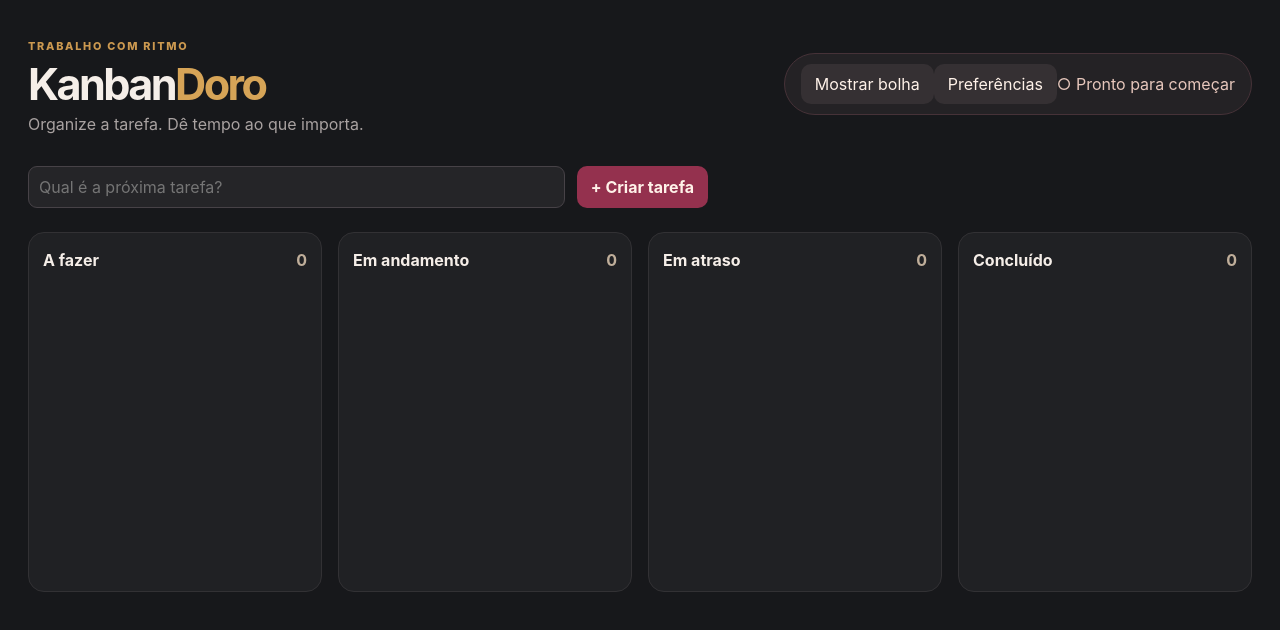
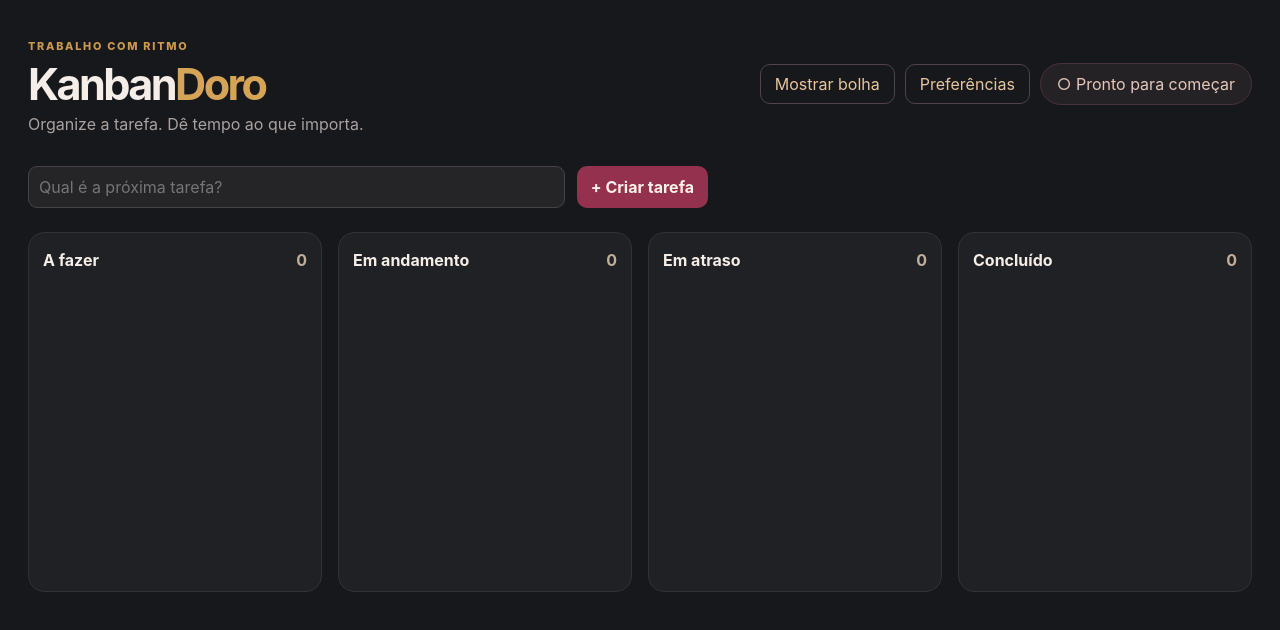
Before and after one commit to JanGustavo/KanbanDoro, a React (Vite) app: page / in a window 1280 px wide. Shown: the top 630 px of the page. Built offline with nearby package versions, Linux system fonts and the light colour scheme.

Commit message:
fix: separa botões de ação do pill de status no header

```diff
--- a/src/main.tsx
+++ b/src/main.tsx
@@ -162,7 +162,13 @@ function App() {
   if (!ready) return <main>Carregando KanbanDoro…</main>;
 
   return <main className="shell">
-    <header><div><span className="eyebrow">TRABALHO COM RITMO</span><h1>Kanban<span>Doro</span></h1><p>Organize a tarefa. Dê tempo ao que importa.</p></div><div className="status"><button onClick={() => chrome.runtime.sendMessage({ type: 'SHOW_TIMER' })}>Mostrar bolha</button><button onClick={() => setShowSettings(true)}>Preferências</button>{active ? '● Ciclo ativo' : '○ Pronto para começar'}</div></header>
+    <header><div><span className="eyebrow">TRABALHO COM RITMO</span><h1>Kanban<span>Doro</span></h1><p>Organize a tarefa. Dê tempo ao que importa.</p></div>
+      <div className="header-actions">
+        <button className="ghost" onClick={() => chrome.runtime.sendMessage({ type: 'SHOW_TIMER' })}>Mostrar bolha</button>
+        <button className="ghost" onClick={() => setShowSettings(true)}>Preferências</button>
+        <div className="status">{active ? '● Ciclo ativo' : '○ Pronto para começar'}</div>
+      </div>
+    </header>
     {error && <p className="warning" role="alert">{error} <button onClick={() => setError('')}>Fechar</button></p>}
     {active && <section className="focus" aria-label="Ciclo atual">
       <div><span className="eyebrow">{phase === 'break' || phase === 'break-done' ? active.breakType : 'FOCO EM ANDAMENTO'}</span>
```
Also changed, not shown: src/style.css.
